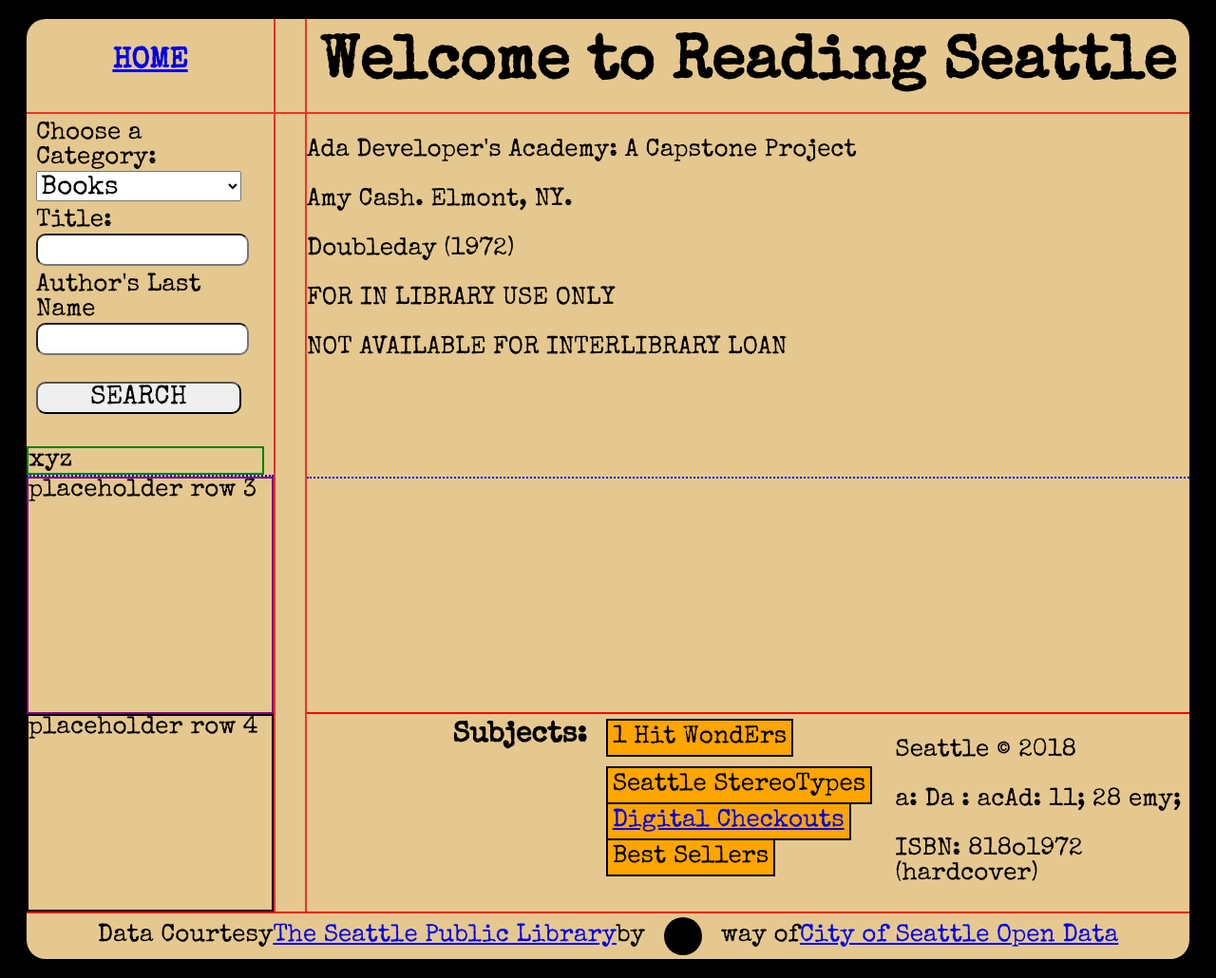
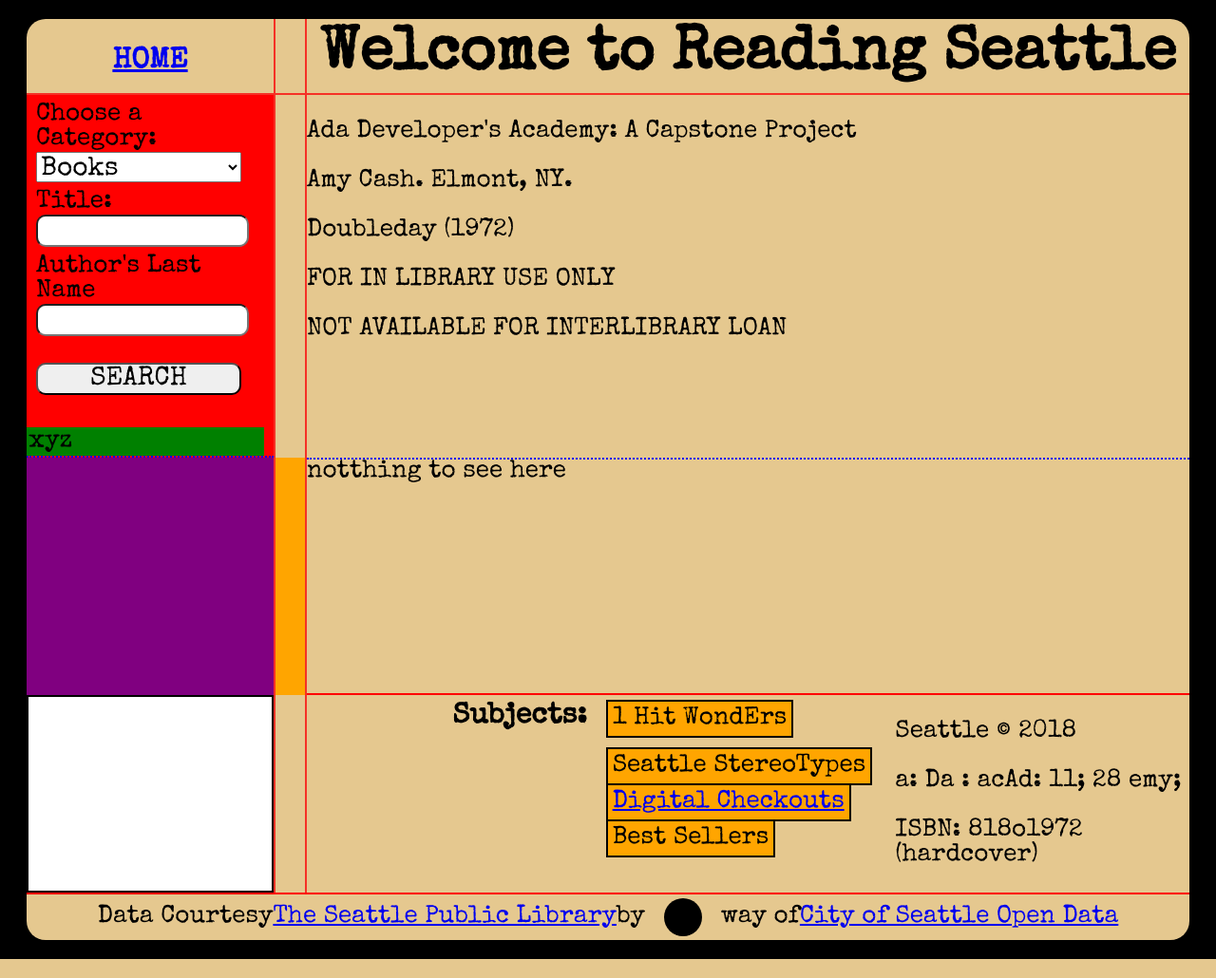
Before and after one commit to cashmonger/ReadingSeattle-AdaAcademyCapstone, a Flask app: page / in a window 1280 px wide. Shown: the whole page at 95% size. Run offline with Flask 2, Linux system fonts and the light colour scheme; parts of the project's set-up code (start-up, migrations or seed data) failed here and were passed over; some libraries are stand-ins or nearby versions.

Commit message:
Try to shrink height of results

```diff
--- a/app/static/css/main.css
+++ b/app/static/css/main.css
@@ -25,9 +25,9 @@ body {
   min-height: 100vh;
   min-width: 100;
   grid-template-columns: 260px 35px 1fr 1fr 1fr;
-  grid-template-rows: 100px
+  grid-template-rows: 80px
   minmax(90px, auto)
-  minmax(10px, 250px)
+  minmax(0px, 250px)
   minmax(90px, auto)
   50px;
 }
@@ -58,6 +58,22 @@ body {
   grid-row: 2 / 5;
 }
 
+.card_container .gutter3 {
+  background-color: orange;
+  border-left: 2px solid #F53126;
+  border-right: 2px solid #F53126;
+  grid-column: 2;
+  grid-row: 3 / 5;
+}
+
+.card_container .gutter4 {
+  background-color: #e5c88f;
+  border-left: 2px solid #F53126;
+  border-right: 2px solid #F53126;
+  grid-column: 2;
+  grid-row: 4 / 5;
+}
+
 
 .card_container header {
   border-bottom: 2px solid #F53126;
@@ -72,6 +88,7 @@ body {
 /* Form  */
 
 .card_container .form__search {
+  background-color: red;
   border-bottom: 2px dotted blue;
   grid-column: 1;
   grid-row: 2;
@@ -88,6 +105,7 @@ body {
 }
 
 .form__placeholder {
+  background-color: green;
   border: 2px solid green;
   grid-column: 1;
   grid-row: 2;
@@ -95,6 +113,7 @@ body {
 
 /*  First column filler rows */
   .card_container .upper__placeholder {
+    background-color: purple;
     border: 2px solid purple;
     grid-column: 1;
     grid-row: 3;
@@ -102,6 +121,7 @@ body {
 
 
 .card_container .lower__placeholder {
+  background-color: white;
   border: 2px solid black;
   grid-column: 1;
   grid-row: 4;
--- a/app/templates/index.html
+++ b/app/templates/index.html
@@ -12,6 +12,12 @@
   </div>
 
   <div class=gutter2>
+  </div>
+
+  <div class=gutter3>
+  </div>
+
+  <div class=gutter4>
   </div>
 
   <header>
@@ -48,11 +54,9 @@
 </form>
 
 <div class="upper__placeholder">
-  placeholder row 3
 </div>
 
 <div class="lower__placeholder">
-  placeholder row 4
 </div>
 <!-- </section> -->
 
@@ -66,10 +70,8 @@
 
 
   {% elif cdata %}
-  <script>var graphData = {{ cdata | tojson | safe }};</script>
-  <script type="text/javascript" src="../static/js/display.js">
-
-  </script>
+    <script>var graphData = {{ cdata | tojson | safe }};</script>
+    <script type="text/javascript" src="../static/js/display.js"></script>
 
   {% else %}
   <div class="filler-text">
@@ -110,6 +112,9 @@
       <td>{{  item.annualcount }}</td>
     </tr>
     {% endfor %}
+
+    {% else %}
+    notthing to see here
 
     {% endif %}
   </table>
```
